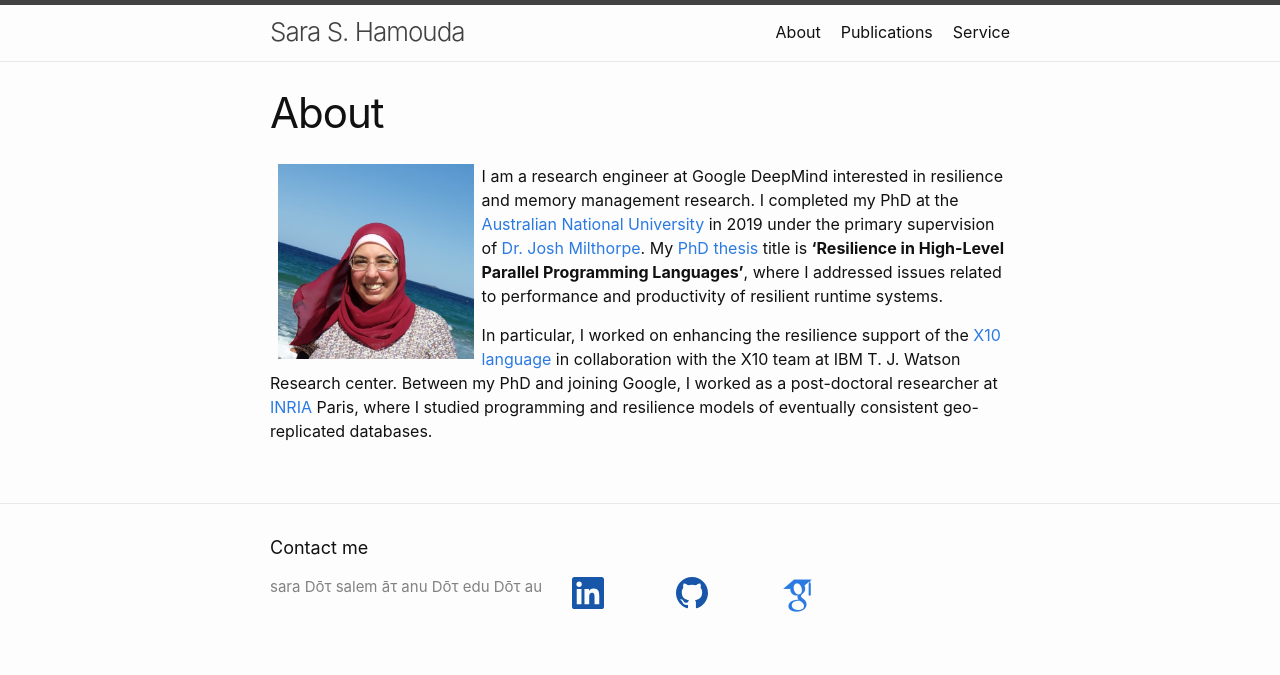
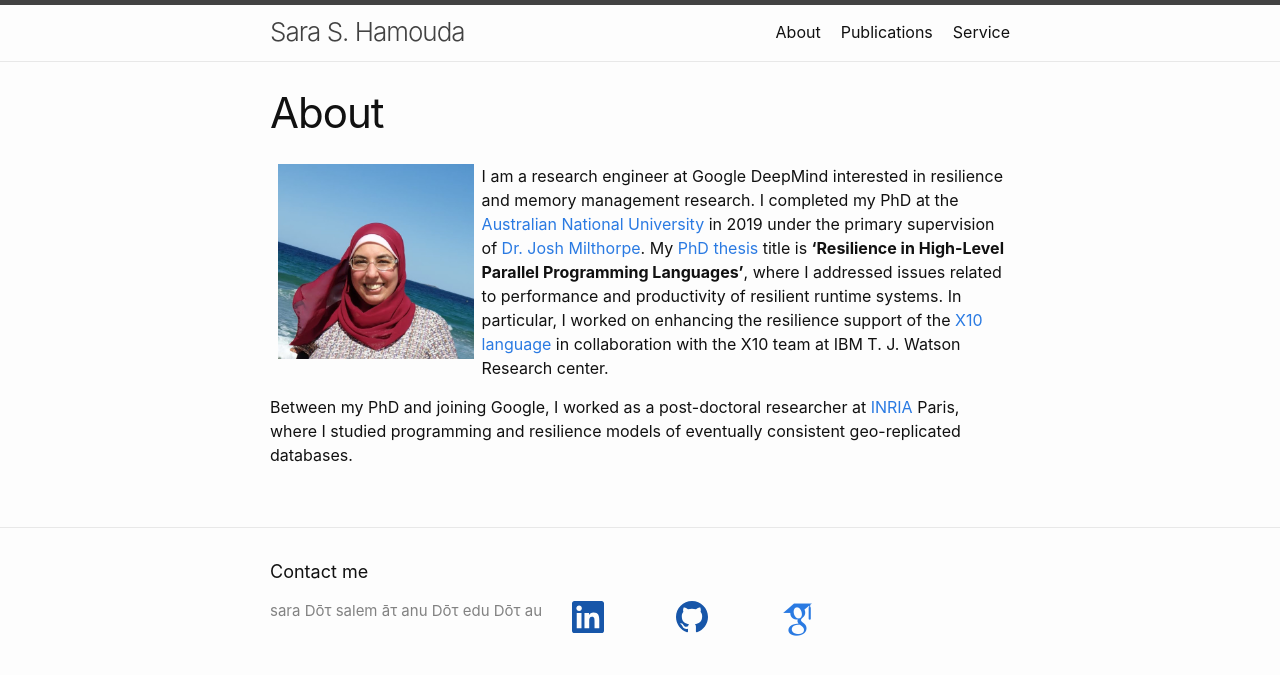
Before and after one commit to shamouda/shamouda.github.io, a Jekyll site: the page built from about.md, in a window 1280 px wide. Shown: the top 675 px of the page. Built offline with Jekyll 4.4.1, drawn with Linux system fonts in a browser that asks for light colours; some web fonts are replaced.

```diff
--- a/about.md
+++ b/about.md
@@ -11,6 +11,6 @@ I completed my PhD at the [Australian National University](http://www.anu.edu.au
 under the primary supervision of [Dr. Josh Milthorpe](http://www.milthorpe.org/).
 My [PhD thesis](https://openresearch-repository.anu.edu.au/handle/1885/164137) title is **'Resilience in High-Level Parallel Programming Languages'**, where
 I addressed issues related to performance and productivity of resilient runtime systems.
+In particular, I worked on enhancing the resilience support of the [X10 language](http://x10-lang.org/) in collaboration with the X10 team at IBM T. J. Watson Research center.
 
-In particular, I worked on enhancing the resilience support of the [X10 language](http://x10-lang.org/) in collaboration with the X10 team at IBM T. J. Watson Research center.
 Between my PhD and joining Google, I worked as a post-doctoral researcher at [INRIA](https://www.inria.fr/en/) Paris, where I studied programming and resilience models of eventually consistent geo-replicated databases.
```
